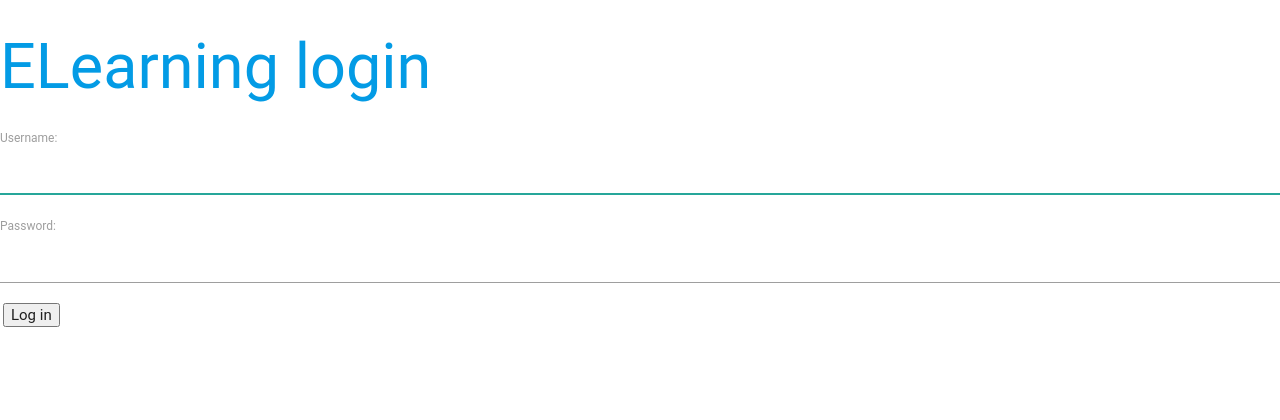
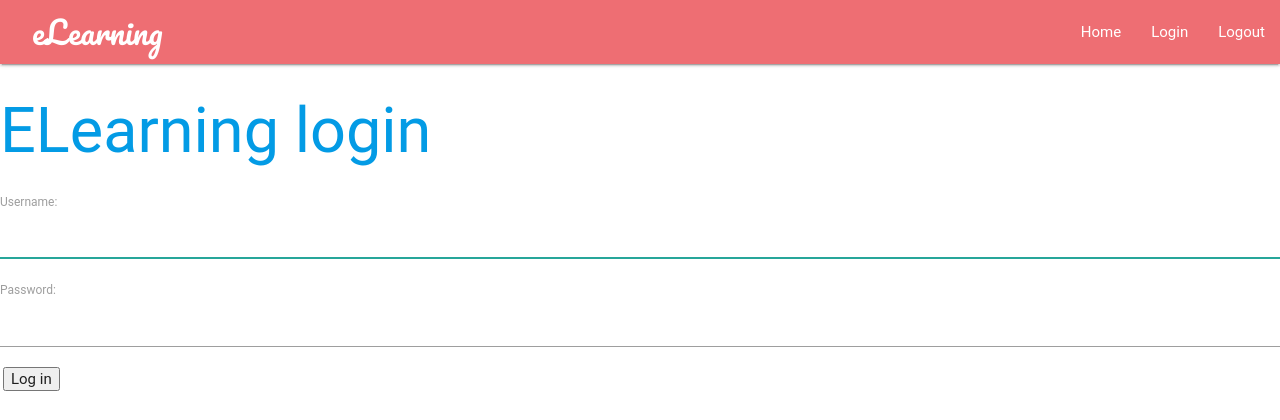
Before and after one commit to leyyin/university-PC, a Django app: template elearning/templates/registration/login.html in a window 1280 px wide. Shown: the top 420 px of the page. Run offline with Django 3.2, Linux system fonts and the light colour scheme; the template is opened without the code that fills it, so the values that code supplies are empty; some libraries are stand-ins or nearby versions; some web fonts are replaced.

Commit message:
Added Sass header partial and HTML header partial.

```diff
--- a/elearning/static/elearning/css/base.css
+++ b/elearning/static/elearning/css/base.css
@@ -1,3 +1,3 @@
-
+@import url(https://fonts.googleapis.com/css?family=Pacifico);nav .brand-logo{font-family:'Pacifico', cursive;margin-left:2.5%}
 
 /*# sourceMappingURL=base.css.map */
--- a/elearning/static/elearning/scss/base.mq.scss
+++ b/elearning/static/elearning/scss/base.mq.scss
@@ -1 +1,2 @@
+@import "partials/header/header.mq";
 @import "pages/login/login.mq";
--- a/elearning/static/elearning/scss/base.scss
+++ b/elearning/static/elearning/scss/base.scss
@@ -5,5 +5,8 @@
 @import "utils/helpers";
 @import "utils/settings";
 
+// Partials Import
+@import "partials/header/header";
+
 // Pages Import
 @import "pages/login/login";
--- /dev/null
+++ b/elearning/static/elearning/scss/partials/header/_header.scss
@@ -0,0 +1,6 @@
+nav {
+	.brand-logo {
+		font-family: 'Pacifico', cursive;
+		margin-left: 2.5%;
+	}
+}
--- a/elearning/static/elearning/scss/utils/_fonts.scss
+++ b/elearning/static/elearning/scss/utils/_fonts.scss
@@ -0,0 +1 @@
+@import url(https://fonts.googleapis.com/css?family=Pacifico);
--- a/elearning/templates/base.html
+++ b/elearning/templates/base.html
@@ -2,16 +2,17 @@
 <html lang="en">
 <head>
     <meta charset="UTF-8">
-    <title>{% block title %}Title{% endblock %}</title>
+    <title>{% block title %}eLearning App{% endblock %}</title>
 
     <!-- Compiled and minified CSS -->
     <link rel="stylesheet" href="https://cdnjs.cloudflare.com/ajax/libs/materialize/0.97.5/css/materialize.min.css">
 
-    <!-- Compiled and minified JavaScript -->
-    <script src="https://cdnjs.cloudflare.com/ajax/libs/materialize/0.97.5/js/materialize.min.js"></script>
     {% block head %}{% endblock %}
 </head>
 <body {% block body_attributes %}{% endblock %}>
+{% include 'partials/_header.html' %}
 {% block body %}{% endblock %}
+<!-- Compiled and minified JavaScript -->
+<script src="https://cdnjs.cloudflare.com/ajax/libs/materialize/0.97.5/js/materialize.min.js"></script>
 </body>
 </html>
--- /dev/null
+++ b/elearning/templates/partials/_header.html
@@ -0,0 +1,13 @@
+{% load staticfiles %}
+<div class="navbar-fixed">
+  <nav>
+    <div class="nav-wrapper">
+      <a href="{% url 'index' %}" class="brand-logo">eLearning</a>
+      <ul class="right hide-on-med-and-down">
+        <li><a href="{% url 'index' %}">Home</a></li>
+        <li><a href="{% url 'login' %}">Login</a></li>
+        <li><a href="{% url 'logout' %}">Logout</a></li>
+      </ul>
+    </div>
+  </nav>
+</div>
--- a/elearning/templates/registration/login.html
+++ b/elearning/templates/registration/login.html
@@ -2,8 +2,8 @@
 {% load staticfiles %}
 
 {% block head %}
-    <link rel="stylesheet" type="text/css" href="{% static 'admin/css/base.css' %}" />
-    <link rel="stylesheet" type="text/css" href="{% static 'admin/css/login.css' %}" />
+    <link rel="stylesheet" type="text/css" href="{% static 'elearning/css/base.css' %}" />
+    <link rel="stylesheet" type="text/css" href="{% static 'elearning/css/responsive.css' %}" />
 {% endblock %}
 {% block body_attributes %}class="login"{% endblock %}
 
```
Also changed, not shown: elearning/static/elearning/scss/partials/header/_header.mq.scss (added), 1 other file.
